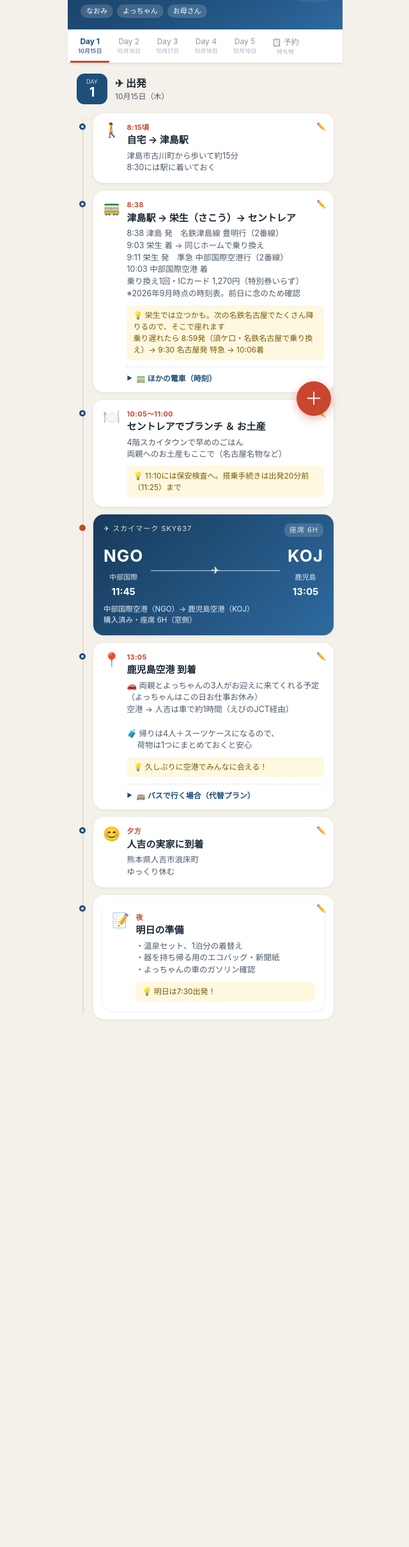
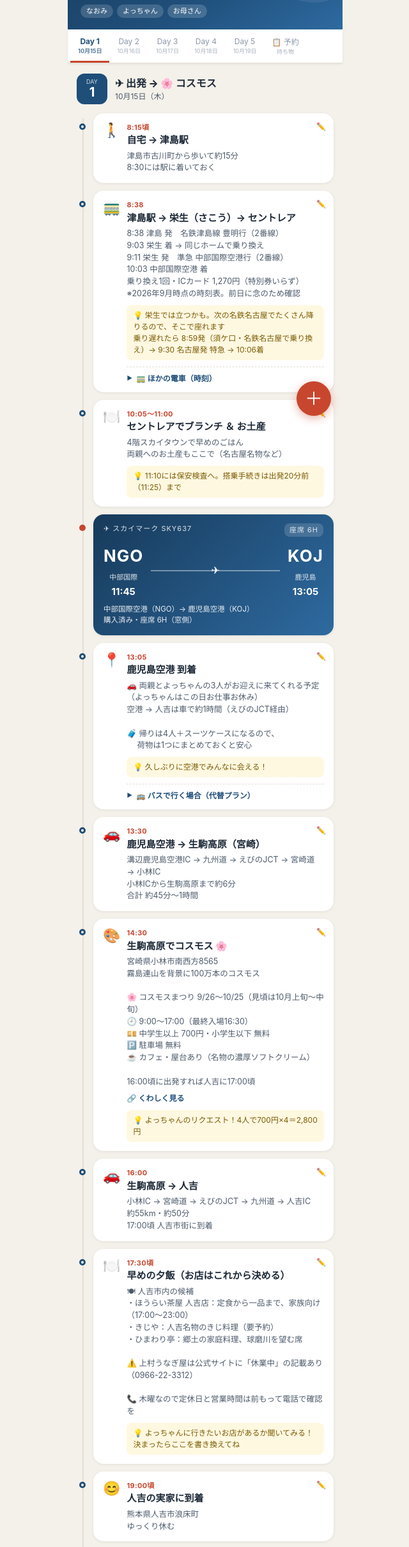
Before and after one commit to nao-868/sisters-trip, a plain HTML site: page index.html in a window 1280 px wide. Shown: the part 126-2544 px from the top of the page at 64% size, without its empty margins (319-959 px from the left). Before the commit the page ends 1829 px from the top, so only its background shows below. Drawn offline with Linux system fonts and the light colour scheme.

Commit message:
Add files via upload

```diff
--- a/index.html
+++ b/index.html
@@ -281,10 +281,12 @@ const DEFAULT = {
     { id:'c6', text:'現金（宿代・器のお店用）', done:false },
     { id:'c7', text:'9/24 武雄温泉の宿を予約（ふっこう応援割）', done:false },
     { id:'c8', text:'別府清風を10/10までにキャンセル', done:false },
+    { id:'c9', text:'10/15の夕飯のお店を決めて電話で確認', done:false },
+    { id:'c10', text:'生駒高原の入園料（4人で2,800円）', done:false },
   ],
   days: [
     {
-      id:'day1', date:'10月15日（木）', label:'Day 1', theme:'✈ 出発',
+      id:'day1', date:'10月15日（木）', label:'Day 1', theme:'✈ 出発 → 🌸 コスモス',
       events: [
         { id:'d1e1', time:'8:15頃', type:'walk', title:'自宅 → 津島駅', detail:'津島市古川町から歩いて約15分\n8:30には駅に着いておく', note:'' },
         { id:'d1e2', time:'8:38', type:'train', title:'津島駅 → 栄生（さこう）→ セントレア', detail:'8:38 津島 発　名鉄津島線 豊明行（2番線）\n9:03 栄生 着 → 同じホームで乗り換え\n9:11 栄生 発　準急 中部国際空港行（2番線）\n10:03 中部国際空港 着\n乗り換え1回・ICカード 1,270円（特別券いらず）\n※2026年9月時点の時刻表。前日に念のため確認', note:'栄生では立つかも。次の名鉄名古屋でたくさん降りるので、そこで座れます\n乗り遅れたら 8:59発（須ケ口・名鉄名古屋で乗り換え）→ 9:30 名古屋発 特急 → 10:06着', backup:{ title:'🚃 ほかの電車（時刻）', detail:'① 8:59 津島発 → 9:18 須ケ口 → 9:27 名鉄名古屋 着 → 9:30 特急 中部国際空港行 → 10:06 着（乗換2回）\n② 9:24 津島発 → 9:50 名鉄名古屋 着 → 10:00 特急 → 10:36 着（乗換1回・ブランチの時間が短くなる）\n\n特急の一般車は追加料金なし。ミュースカイ（全車特別車）に乗る場合は特別車券360円が別に必要' } },
@@ -294,8 +296,12 @@ const DEFAULT = {
           flightInfo:{ from:'NGO', to:'KOJ', dep:'11:45', arr:'13:05', fromCity:'中部国際', toCity:'鹿児島', airline:'スカイマーク SKY637', seat:'6H' }, note:'' },
         { id:'d1e5', time:'13:05', type:'arrive', title:'鹿児島空港 到着', detail:'🚗 両親とよっちゃんの3人がお迎えに来てくれる予定\n（よっちゃんはこの日お仕事お休み）\n空港 → 人吉は車で約1時間（えびのJCT経由）\n\n🧳 帰りは4人＋スーツケースになるので、\n　 荷物は1つにまとめておくと安心', note:'久しぶりに空港でみんなに会える！',
           backup:{ title:'🚌 バスで行く場合（代替プラン）', detail:'高速バス「きりしま号」 鹿児島空港 → 人吉インター\n空港 15:15発 → 人吉IC 16:10頃着（約55分）\n※11:45発は間に合わないので15:15発\n※時刻は2024年4月改正版。運賃・最新時刻は要確認\n※道路の速度規制で30分〜1時間遅れることあり\n\n予約：南国交通 099-259-6781（9:00〜17:00）\n　　　熊本高速バス予約センター 0570-09-3533\n\nもう一つの手：つばめエアポートライナー（空港⇔人吉 乗合直行バス・要事前予約）\ntsubame-airportliner.demands.noruuu.jp' } },
-        { id:'d1e6', time:'夕方', type:'relax', title:'人吉の実家に到着', detail:'熊本県人吉市浪床町\nゆっくり休む', note:'' },
-        { id:'d1e7', time:'夜', type:'info', title:'明日の準備', detail:'・温泉セット、1泊分の着替え\n・器を持ち帰る用のエコバッグ・新聞紙\n・よっちゃんの車のガソリン確認', note:'明日は7:30出発！' },
+        { id:'d1e6', time:'13:30', type:'car', title:'鹿児島空港 → 生駒高原（宮崎）', detail:'溝辺鹿児島空港IC → 九州道 → えびのJCT → 宮崎道 → 小林IC\n小林ICから生駒高原まで約6分\n合計 約45分〜1時間', note:'' },
+        { id:'d1e7', time:'14:30', type:'activity', title:'生駒高原でコスモス 🌸', detail:'宮崎県小林市南西方8565\n霧島連山を背景に100万本のコスモス\n\n🌸 コスモスまつり 9/26〜10/25（見頃は10月上旬〜中旬）\n🕘 9:00〜17:00（最終入場16:30）\n💴 中学生以上 700円・小学生以下 無料\n🅿️ 駐車場 無料\n☕ カフェ・屋台あり（名物の濃厚ソフトクリーム）\n\n16:00頃に出発すれば人吉に17:00頃', note:'よっちゃんのリクエスト！4人で700円×4＝2,800円', refLink:'https://ikomakougen.com/' },
+        { id:'d1e8', time:'16:00', type:'car', title:'生駒高原 → 人吉', detail:'小林IC → 宮崎道 → えびのJCT → 九州道 → 人吉IC\n約55km・約50分\n17:00頃 人吉市街に到着', note:'' },
+        { id:'d1e9', time:'17:30頃', type:'food', title:'早めの夕飯（お店はこれから決める）', detail:'🍽 人吉市内の候補\n・ほうらい茶屋 人吉店：定食から一品まで、家族向け（17:00〜23:00）\n・きじや：人吉名物のきじ料理（要予約）\n・ひまわり亭：郷土の家庭料理、球磨川を望む席\n\n⚠️ 上村うなぎ屋は公式サイトに「休業中」の記載あり（0966-22-3312）\n\n📞 木曜なので定休日と営業時間は前もって電話で確認を', note:'よっちゃんに行きたいお店があるか聞いてみる！決まったらここを書き換えてね' },
+        { id:'d1e10', time:'19:00頃', type:'relax', title:'人吉の実家に到着', detail:'熊本県人吉市浪床町\nゆっくり休む', note:'' },
+        { id:'d1e11', time:'夜', type:'info', title:'明日の準備', detail:'・温泉セット、1泊分の着替え\n・器を持ち帰る用のエコバッグ・新聞紙\n・よっちゃんの車のガソリン確認', note:'明日は7:30出発！' },
       ]
     },
     {
```
